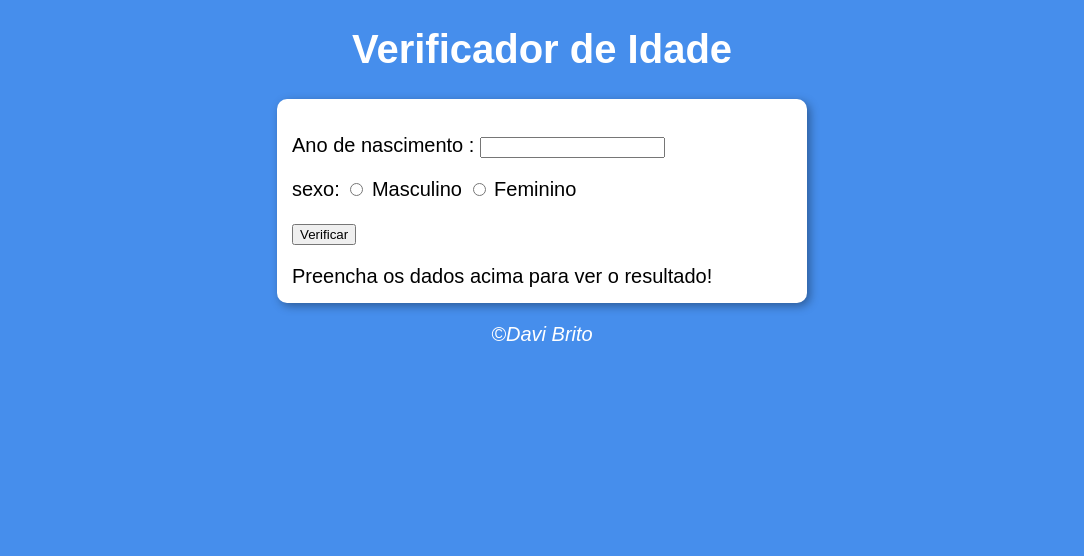
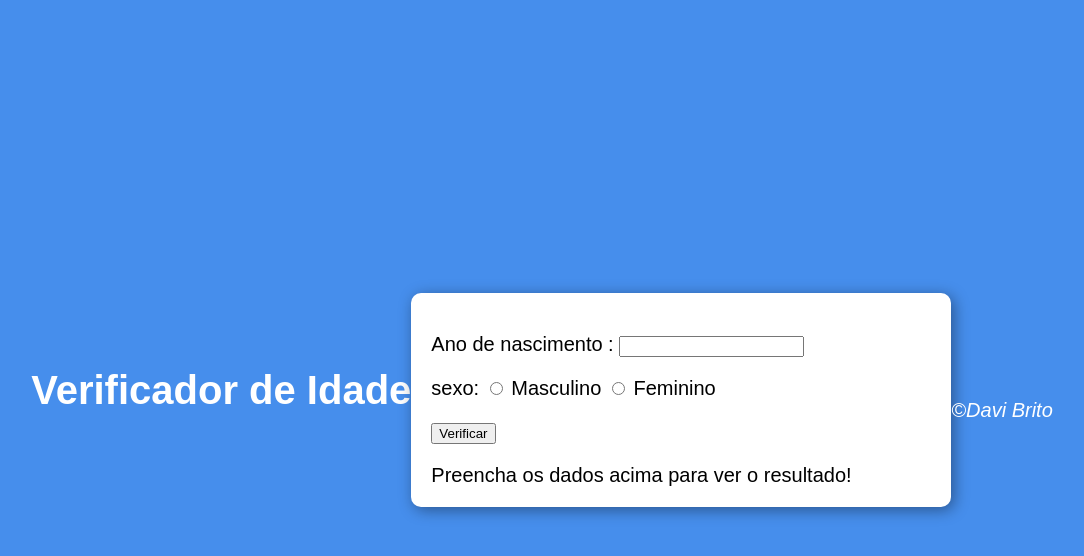
Before and after one commit to DaviBrito333/projeto-Verificador, a plain HTML site: page index.html in a window 1280 px wide. Shown: the whole page, without its empty margins (98-1182 px from the left). Drawn offline with Linux system fonts and the light colour scheme.

Commit message:
3 projetos add

```diff
--- a/style.css
+++ b/style.css
@@ -1,24 +1,30 @@
 body {
     background-color: rgb(70, 142, 236);
-    font: normal 15pt arial;
+    font: normal 15pt Arial;
+    display: flex;
+    justify-content: center;
+    align-items: center;
+    height: 100vh;
+    margin: 0;
 }
 
 header {
     color: white;
     text-align: center;
+    margin-bottom: 20px;
 }
 
 section {
     background: white;
     border-radius: 10px;
-    padding: 15px;
+    padding: 20px;
     width: 500px;
-    margin: auto;
-    box-shadow: 3px 3px 10px rgba(0, 0, 0, 0.356);
+    box-shadow: 3px 3px 15px rgba(0, 0, 0, 0.4);
 }
 
 footer {
     color: white;
     text-align: center;
     font-style: italic;
+    margin-top: 20px;
 }
```
